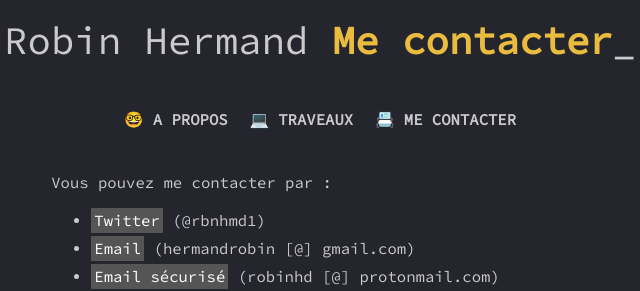
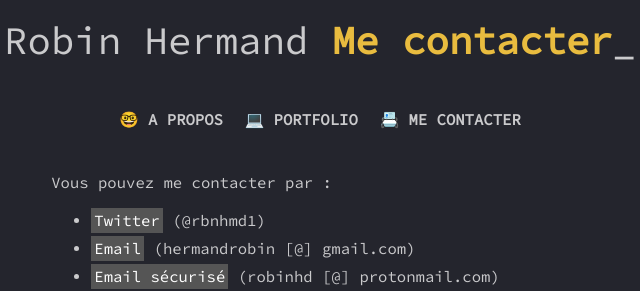
Before and after one commit to hiromeister/Portfolio, a plain HTML site: page contact.html in a window 1280 px wide. Shown: the full height of the page, 320-960 px from the left. Drawn offline with nearby package versions, Linux system fonts and the light colour scheme.

Commit message:
Update contact.html

```diff
--- a/contact.html
+++ b/contact.html
@@ -25,7 +25,7 @@
                         <div id="navigation">
                             <ul>
                                 <li><a href="index.html">&#x1F913; A propos</a></li>
-                                <li><a href="portfolio.html">&#x1F4BB; Traveaux</a></li>
+                                <li><a href="portfolio.html">&#x1F4BB; Portfolio</a></li>
                                 <li><a href="contact.html">&#x1F4C7; me contacter</a></li>
                             </ul>
                         </div>
```
